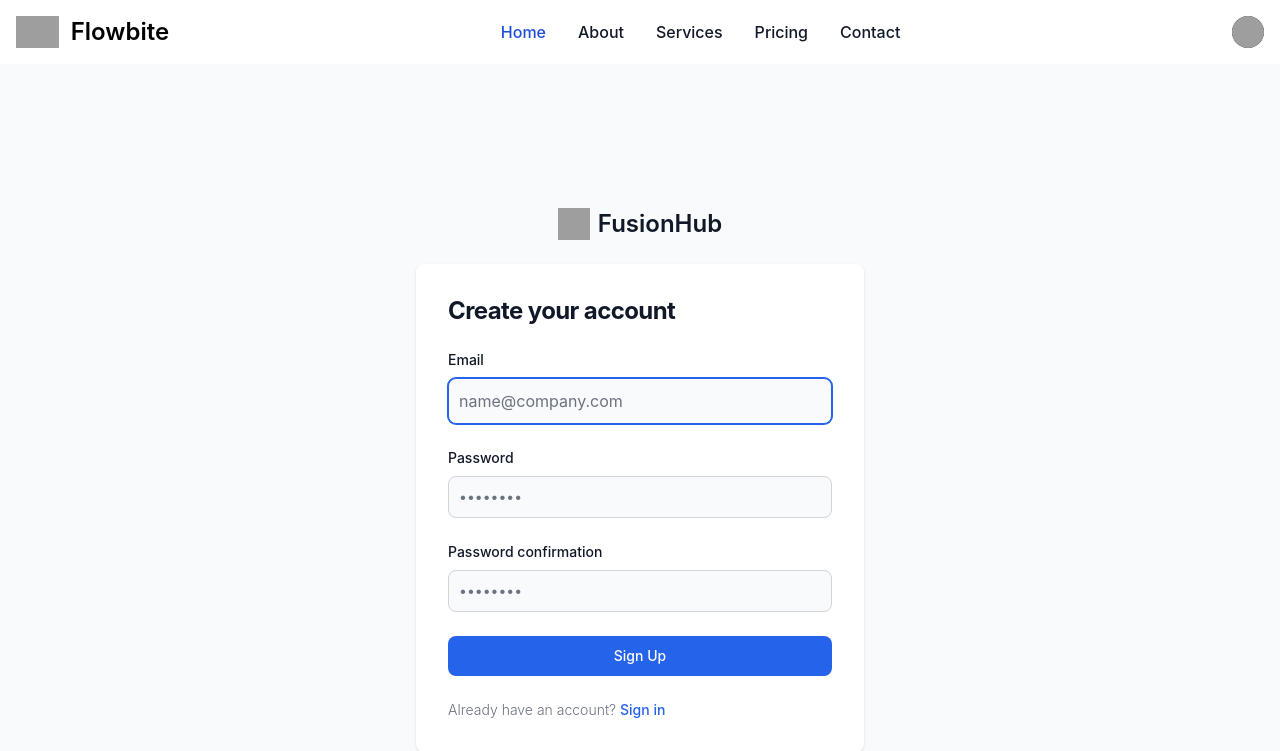
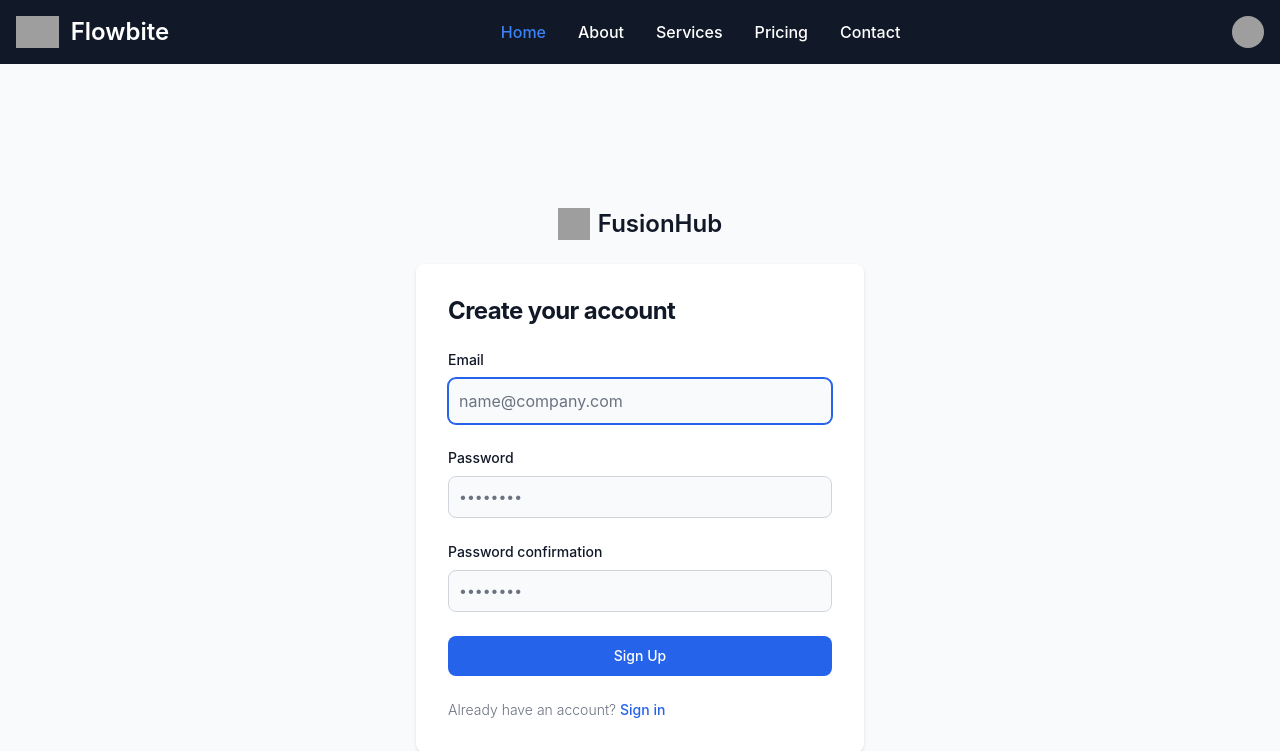
Before and after one commit to Vignesh-Karnam/fusionhub-django, a Django app: page /users/signup/ in a window 1280 px wide. Shown: the top 751 px of the page. Run offline with Django 5.2, Linux system fonts and the light colour scheme; parts of the project's set-up code (start-up, migrations or seed data) failed here and were passed over; some libraries are stand-ins or nearby versions; grey boxes are pictures that could not be loaded.

Commit message:
fixed navbar color

```diff
--- a/static/src/output.css
+++ b/static/src/output.css
@@ -1742,9 +1742,9 @@
       border-bottom-width: calc(1px * calc(1 - var(--tw-divide-y-reverse)));
     }
   }
-  .divide-gray-100 {
+  .divide-gray-600 {
     :where(& > :not(:last-child)) {
-      border-color: var(--color-gray-100);
+      border-color: var(--color-gray-600);
     }
   }
   .self-center {
@@ -1967,6 +1967,9 @@
   .border-gray-300 {
     border-color: var(--color-gray-300);
   }
+  .border-gray-700 {
+    border-color: var(--color-gray-700);
+  }
   .apexcharts-active {
     .apexcharts-canvas .apexcharts-tooltip-series-group& .apexcharts-tooltip-y-group {
       padding: 0 !important;
@@ -2015,8 +2018,14 @@
   .bg-gray-200 {
     background-color: var(--color-gray-200);
   }
+  .bg-gray-700 {
+    background-color: var(--color-gray-700);
+  }
   .bg-gray-800 {
     background-color: var(--color-gray-800);
+  }
+  .bg-gray-900 {
+    background-color: var(--color-gray-900);
   }
   .bg-gray-900\/50 {
     background-color: color-mix(in srgb, #111827 50%, transparent);
@@ -2329,6 +2338,9 @@
   .text-blue-600 {
     color: var(--color-blue-600);
   }
+  .text-gray-200 {
+    color: var(--color-gray-200);
+  }
   .text-gray-400 {
     color: var(--color-gray-400);
   }
@@ -2439,6 +2451,20 @@
       }
     }
   }
+  .hover\:bg-gray-600 {
+    &:hover {
+      @media (hover: hover) {
+        background-color: var(--color-gray-600);
+      }
+    }
+  }
+  .hover\:bg-gray-700 {
+    &:hover {
+      @media (hover: hover) {
+        background-color: var(--color-gray-700);
+      }
+    }
+  }
   .hover\:bg-primary-700 {
     &:hover {
       @media (hover: hover) {
@@ -2474,6 +2500,13 @@
       }
     }
   }
+  .hover\:text-white {
+    &:hover {
+      @media (hover: hover) {
+        color: var(--color-white);
+      }
+    }
+  }
   .hover\:underline {
     &:hover {
       @media (hover: hover) {
@@ -2524,9 +2557,9 @@
       --tw-ring-color: var(--color-gray-200);
     }
   }
-  .focus\:ring-gray-300 {
+  .focus\:ring-gray-600 {
     &:focus {
-      --tw-ring-color: var(--color-gray-300);
+      --tw-ring-color: var(--color-gray-600);
     }
   }
   .focus\:ring-primary-300 {
@@ -2647,14 +2680,14 @@
       border-width: 0px;
     }
   }
+  .md\:bg-gray-900 {
+    @media (width >= 48rem) {
+      background-color: var(--color-gray-900);
+    }
+  }
   .md\:bg-transparent {
     @media (width >= 48rem) {
       background-color: transparent;
-    }
-  }
-  .md\:bg-white {
-    @media (width >= 48rem) {
-      background-color: var(--color-white);
     }
   }
   .md\:p-0 {
@@ -2668,9 +2701,9 @@
       line-height: var(--tw-leading, var(--text-2xl--line-height));
     }
   }
-  .md\:text-blue-700 {
+  .md\:text-blue-500 {
     @media (width >= 48rem) {
-      color: var(--color-blue-700);
+      color: var(--color-blue-500);
     }
   }
   .md\:hover\:bg-transparent {
@@ -2682,11 +2715,11 @@
       }
     }
   }
-  .md\:hover\:text-blue-700 {
+  .md\:hover\:text-blue-500 {
     @media (width >= 48rem) {
       &:hover {
         @media (hover: hover) {
-          color: var(--color-blue-700);
+          color: var(--color-blue-500);
         }
       }
     }
@@ -2715,13 +2748,6 @@
     &:where(:dir(rtl), [dir="rtl"], [dir="rtl"] *) {
       :where(& > :not(:last-child)) {
         --tw-space-x-reverse: 1;
-      }
-    }
-  }
-  .dark\:divide-gray-600 {
-    @media (prefers-color-scheme: dark) {
-      :where(& > :not(:last-child)) {
-        border-color: var(--color-gray-600);
       }
     }
   }
@@ -2788,11 +2814,6 @@
       }
     }
   }
-  .dark\:bg-gray-900 {
-    @media (prefers-color-scheme: dark) {
-      background-color: var(--color-gray-900);
-    }
-  }
   .dark\:bg-gray-900\/80 {
     @media (prefers-color-scheme: dark) {
       background-color: color-mix(in srgb, #111827 80%, transparent);
@@ -2804,11 +2825,6 @@
   .dark\:text-blue-500 {
     @media (prefers-color-scheme: dark) {
       color: var(--color-blue-500);
-    }
-  }
-  .dark\:text-gray-200 {
-    @media (prefers-color-scheme: dark) {
-      color: var(--color-gray-200);
     }
   }
   .dark\:text-gray-300 {
@@ -2863,15 +2879,6 @@
       }
     }
   }
-  .dark\:hover\:bg-gray-700 {
-    @media (prefers-color-scheme: dark) {
-      &:hover {
-        @media (hover: hover) {
-          background-color: var(--color-gray-700);
-        }
-      }
-    }
-  }
   .dark\:hover\:bg-gray-800 {
     @media (prefers-color-scheme: dark) {
       &:hover {
@@ -2919,42 +2926,6 @@
     @media (prefers-color-scheme: dark) {
       &:focus {
         --tw-ring-color: var(--color-gray-600);
-      }
-    }
-  }
-  .md\:dark\:bg-gray-900 {
-    @media (width >= 48rem) {
-      @media (prefers-color-scheme: dark) {
-        background-color: var(--color-gray-900);
-      }
-    }
-  }
-  .md\:dark\:text-blue-500 {
-    @media (width >= 48rem) {
-      @media (prefers-color-scheme: dark) {
-        color: var(--color-blue-500);
-      }
-    }
-  }
-  .md\:dark\:hover\:bg-transparent {
-    @media (width >= 48rem) {
-      @media (prefers-color-scheme: dark) {
-        &:hover {
-          @media (hover: hover) {
-            background-color: transparent;
-          }
-        }
-      }
-    }
-  }
-  .md\:dark\:hover\:text-blue-500 {
-    @media (width >= 48rem) {
-      @media (prefers-color-scheme: dark) {
-        &:hover {
-          @media (hover: hover) {
-            color: var(--color-blue-500);
-          }
-        }
       }
     }
   }
--- a/templates/base.html
+++ b/templates/base.html
@@ -9,39 +9,39 @@
   <link rel="stylesheet" href="{% static 'src/output.css' %}">
 </head>
 <body class="bg-gray-50">
-  <nav class="bg-white border-gray-200 dark:bg-gray-900">
+  <nav class="border-gray-200 bg-gray-900">
     <div class="max-w-screen-xl flex flex-wrap items-center justify-between mx-auto p-4">
     <a href="https://flowbite.com/" class="flex items-center space-x-3 rtl:space-x-reverse">
         <img src="https://flowbite.com/docs/images/logo.svg" class="h-8" alt="Flowbite Logo" />
-        <span class="self-center text-2xl font-semibold whitespace-nowrap dark:text-white">Flowbite</span>
+        <span class="self-center text-2xl font-semibold whitespace-nowrap text-white">Flowbite</span>
     </a>
     <div class="flex items-center md:order-2 space-x-3 md:space-x-0 rtl:space-x-reverse">
-        <button type="button" class="flex text-sm bg-gray-800 rounded-full md:me-0 focus:ring-4 focus:ring-gray-300 dark:focus:ring-gray-600" id="user-menu-button" aria-expanded="false" data-dropdown-toggle="user-dropdown" data-dropdown-placement="bottom">
+        <button type="button" class="flex text-sm bg-gray-800 rounded-full md:me-0 focus:ring-4 focus:ring-gray-600" id="user-menu-button" aria-expanded="false" data-dropdown-toggle="user-dropdown" data-dropdown-placement="bottom">
           <span class="sr-only">Open user menu</span>
           <img class="w-8 h-8 rounded-full" src="/docs/images/people/profile-picture-3.jpg" alt="user photo">
         </button>
         <!-- Dropdown menu -->
-        <div class="z-50 hidden my-4 text-base list-none bg-white divide-y divide-gray-100 rounded-lg shadow-sm dark:bg-gray-700 dark:divide-gray-600" id="user-dropdown">
+        <div class="z-50 hidden my-4 text-base list-none divide-y rounded-lg shadow-sm bg-gray-700 divide-gray-600" id="user-dropdown">
           <div class="px-4 py-3">
-            <span class="block text-sm text-gray-900 dark:text-white">Bonnie Green</span>
-            <span class="block text-sm  text-gray-500 truncate dark:text-gray-400">name@flowbite.com</span>
+            <span class="block text-sm text-white">Bonnie Green</span>
+            <span class="block text-sm truncate text-gray-400">name@flowbite.com</span>
           </div>
           <ul class="py-2" aria-labelledby="user-menu-button">
             <li>
-              <a href="#" class="block px-4 py-2 text-sm text-gray-700 hover:bg-gray-100 dark:hover:bg-gray-600 dark:text-gray-200 dark:hover:text-white">Dashboard</a>
+              <a href="#" class="block px-4 py-2 text-sm hover:bg-gray-600 text-gray-200 hover:text-white">Dashboard</a>
             </li>
             <li>
-              <a href="#" class="block px-4 py-2 text-sm text-gray-700 hover:bg-gray-100 dark:hover:bg-gray-600 dark:text-gray-200 dark:hover:text-white">Settings</a>
+              <a href="#" class="block px-4 py-2 text-sm hover:bg-gray-600 text-gray-200 hover:text-white">Settings</a>
             </li>
             <li>
-              <a href="#" class="block px-4 py-2 text-sm text-gray-700 hover:bg-gray-100 dark:hover:bg-gray-600 dark:text-gray-200 dark:hover:text-white">Earnings</a>
+              <a href="#" class="block px-4 py-2 text-sm hover:bg-gray-600 text-gray-200 hover:text-white">Earnings</a>
             </li>
             <li>
-              <a href="#" class="block px-4 py-2 text-sm text-gray-700 hover:bg-gray-100 dark:hover:bg-gray-600 dark:text-gray-200 dark:hover:text-white">Sign out</a>
+              <a href="#" class="block px-4 py-2 text-sm hover:bg-gray-600 text-gray-200 hover:text-white">Sign out</a>
             </li>
           </ul>
         </div>
-        <button data-collapse-toggle="navbar-user" type="button" class="inline-flex items-center p-2 w-10 h-10 justify-center text-sm text-gray-500 rounded-lg md:hidden hover:bg-gray-100 focus:outline-none focus:ring-2 focus:ring-gray-200 dark:text-gray-400 dark:hover:bg-gray-700 dark:focus:ring-gray-600" aria-controls="navbar-user" aria-expanded="false">
+        <button data-collapse-toggle="navbar-user" type="button" class="inline-flex items-center p-2 w-10 h-10 justify-center text-sm rounded-lg md:hidden focus:outline-none focus:ring-2 text-gray-400 hover:bg-gray-700 focus:ring-gray-600" aria-controls="navbar-user" aria-expanded="false">
           <span class="sr-only">Open main menu</span>
           <svg class="w-5 h-5" aria-hidden="true" xmlns="http://www.w3.org/2000/svg" fill="none" viewBox="0 0 17 14">
               <path stroke="currentColor" stroke-linecap="round" stroke-linejoin="round" stroke-width="2" d="M1 1h15M1 7h15M1 13h15"/>
@@ -49,21 +49,21 @@
       </button>
     </div>
     <div class="items-center justify-between hidden w-full md:flex md:w-auto md:order-1" id="navbar-user">
-      <ul class="flex flex-col font-medium p-4 md:p-0 mt-4 border border-gray-100 rounded-lg bg-gray-50 md:space-x-8 rtl:space-x-reverse md:flex-row md:mt-0 md:border-0 md:bg-white dark:bg-gray-800 md:dark:bg-gray-900 dark:border-gray-700">
+      <ul class="flex flex-col font-medium p-4 md:p-0 mt-4 border rounded-lg md:space-x-8 rtl:space-x-reverse md:flex-row md:mt-0 md:border-0 bg-gray-800 md:bg-gray-900 border-gray-700">
         <li>
-          <a href="#" class="block py-2 px-3 text-white bg-blue-700 rounded-sm md:bg-transparent md:text-blue-700 md:p-0 md:dark:text-blue-500" aria-current="page">Home</a>
+          <a href="#" class="block py-2 px-3 text-white bg-blue-700 rounded-sm md:bg-transparent md:p-0 md:text-blue-500" aria-current="page">Home</a>
         </li>
         <li>
-          <a href="#" class="block py-2 px-3 text-gray-900 rounded-sm hover:bg-gray-100 md:hover:bg-transparent md:hover:text-blue-700 md:p-0 dark:text-white md:dark:hover:text-blue-500 dark:hover:bg-gray-700 dark:hover:text-white md:dark:hover:bg-transparent dark:border-gray-700">About</a>
+          <a href="#" class="block py-2 px-3 rounded-sm md:p-0 text-white md:hover:text-blue-500 hover:bg-gray-700 hover:text-white md:hover:bg-transparent border-gray-700">About</a>
         </li>
         <li>
-          <a href="#" class="block py-2 px-3 text-gray-900 rounded-sm hover:bg-gray-100 md:hover:bg-transparent md:hover:text-blue-700 md:p-0 dark:text-white md:dark:hover:text-blue-500 dark:hover:bg-gray-700 dark:hover:text-white md:dark:hover:bg-transparent dark:border-gray-700">Services</a>
+          <a href="#" class="block py-2 px-3 rounded-sm md:p-0 text-white md:hover:text-blue-500 hover:bg-gray-700 hover:text-white md:hover:bg-transparent border-gray-700">Services</a>
         </li>
         <li>
-          <a href="#" class="block py-2 px-3 text-gray-900 rounded-sm hover:bg-gray-100 md:hover:bg-transparent md:hover:text-blue-700 md:p-0 dark:text-white md:dark:hover:text-blue-500 dark:hover:bg-gray-700 dark:hover:text-white md:dark:hover:bg-transparent dark:border-gray-700">Pricing</a>
+          <a href="#" class="block py-2 px-3 rounded-sm md:p-0 text-white md:hover:text-blue-500 hover:bg-gray-700 hover:text-white md:hover:bg-transparent border-gray-700">Pricing</a>
         </li>
         <li>
-          <a href="#" class="block py-2 px-3 text-gray-900 rounded-sm hover:bg-gray-100 md:hover:bg-transparent md:hover:text-blue-700 md:p-0 dark:text-white md:dark:hover:text-blue-500 dark:hover:bg-gray-700 dark:hover:text-white md:dark:hover:bg-transparent dark:border-gray-700">Contact</a>
+          <a href="#" class="block py-2 px-3 rounded-sm md:p-0 text-white md:hover:text-blue-500 hover:bg-gray-700 hover:text-white md:hover:bg-transparent border-gray-700">Contact</a>
         </li>
       </ul>
     </div>
```
